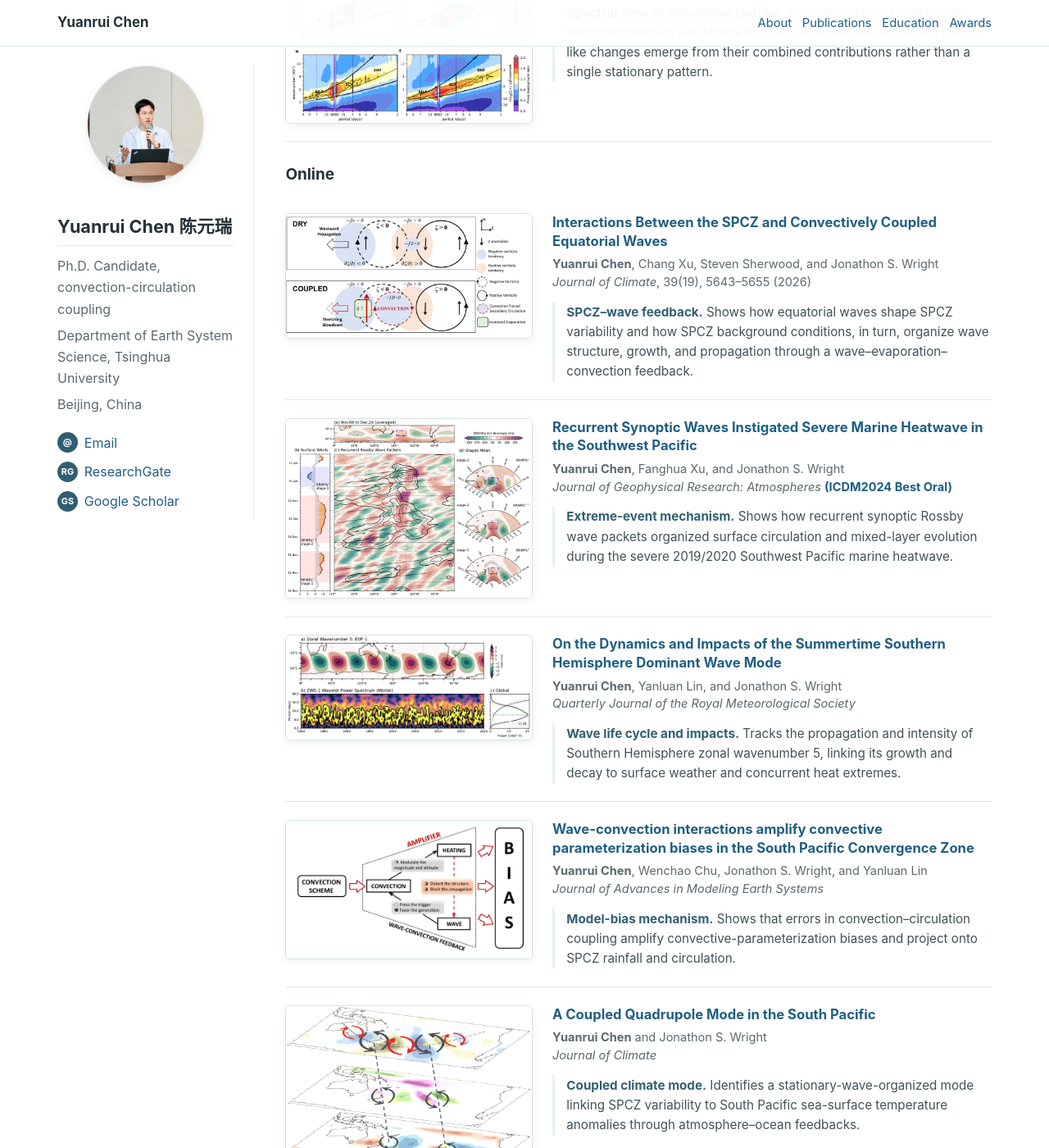
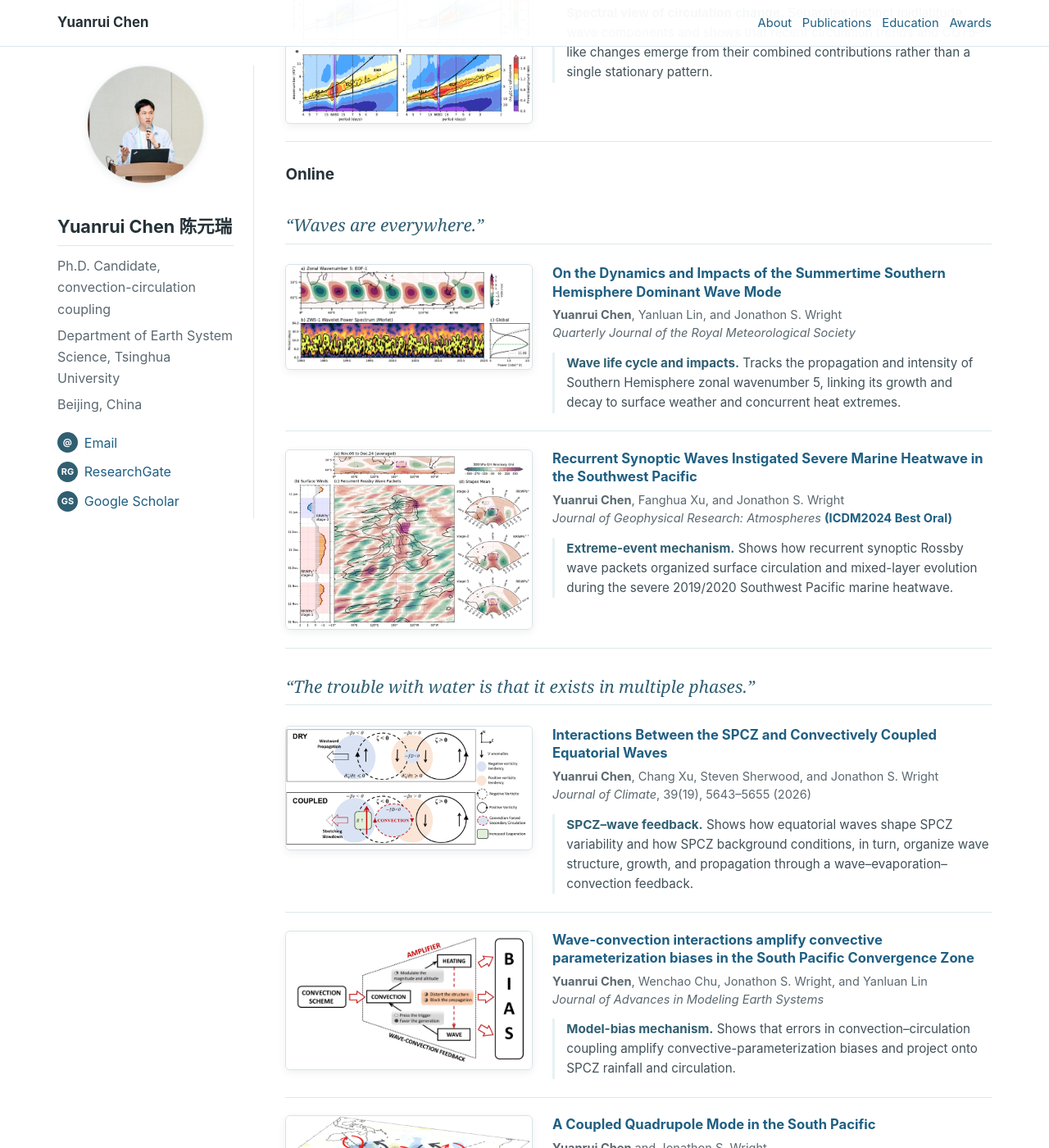
Before and after one commit to yuanruichen/yuanruichen.github.io, a Jekyll site: the page built from index.md, in a window 1280 px wide and 1400 px high, scrolled down 681 px. Shown: the whole window at 82% size. Built offline with Jekyll 4.4.1, drawn with Linux system fonts in a browser that asks for light colours; part of the change alters nothing that is shown; some of the changed text lies outside the part shown.

Commit message:
Refresh research focus and group online publications

```diff
--- a/index.md
+++ b/index.md
@@ -1,7 +1,7 @@
 ---
 layout: default
 title: "Yuanrui Chen | Atmospheric Science Ph.D. Candidate"
-description: "Yuanrui Chen, also known as Chen Yuanrui, is a Ph.D. candidate in Atmospheric Science at Tsinghua University studying multiscale convection-circulation interactions and their impacts on climate dynamics, model biases, extreme events, and predictability."
+description: "Yuanrui Chen, also known as Chen Yuanrui, is a Ph.D. candidate in Atmospheric Science at Tsinghua University studying large-scale atmospheric circulation and its interactions with moist processes, with applications to climate variability, extremes, model biases, and predictability."
 permalink: /
 image: /assets/images/intro-portrait.jpg
 ---
@@ -10,7 +10,7 @@ image: /assets/images/intro-portrait.jpg
 
 <div class="intro-panel" markdown="1">
 <div class="intro-copy" markdown="1">
-I am a Ph.D. candidate in Atmospheric Science at the [Department of Earth System Science](https://www.dess.tsinghua.edu.cn/), Tsinghua University, advised by [Jonathon S. Wright](https://jonathonwright.github.io/). My research seeks to understand **multiscale interactions between atmospheric circulation and convection**, and how these coupled processes shape climate variability, model biases, extreme events, and predictability. I have also open-sourced [**MetForge**](https://github.com/yuanruichen/MetForge), which aims to help atmospheric scientists **think more and code less**. Outside academia, I enjoy discovering good food, traveling, and spending quiet time reading or watching films.
+I am a Ph.D. candidate in Atmospheric Science at the [Department of Earth System Science](https://www.dess.tsinghua.edu.cn/), Tsinghua University, advised by [Jonathon S. Wright](https://jonathonwright.github.io/). My research focuses on **large-scale atmospheric circulation** and **its interactions with moist processes**, with applications to climate variability, extremes, model biases, and predictability. I have also open-sourced [**MetForge**](https://github.com/yuanruichen/MetForge), which aims to help atmospheric scientists **think more and code less**. Outside academia, I enjoy discovering good food, traveling, and spending quiet time reading or watching films.
 
 <!--
 I combine **observations, reanalysis data, and numerical models** with theory-guided diagnostics to investigate circulation–convection coupling across tropical and extratropical systems, including the South Pacific Convergence Zone, convectively coupled equatorial waves, and Rossby waves. I also use this physical understanding to diagnose and improve the representation of key processes in weather and climate models.
@@ -42,16 +42,18 @@ Submitted to *Climate Dynamics*
 
 ## Online
 
-<div class="paper-box paper-spcz" markdown="1">
-<div class="paper-box-image"><figure class="paper-thumb"><img src="/assets/images/publications/spcz-ccew.png" alt="Schematic of SPCZ and convectively coupled equatorial wave feedback"></figure></div>
+<h3 class="publication-theme"><em>“Waves are everywhere.”</em></h3>
+
+<div class="paper-box paper-shmode" markdown="1">
+<div class="paper-box-image"><figure class="paper-thumb"><img src="/assets/images/publications/zw5-mode.png" alt="Summertime Southern Hemisphere zonal wavenumber-5 mode"></figure></div>
 <div class="paper-box-text" markdown="1">
 
-### [Interactions Between the SPCZ and Convectively Coupled Equatorial Waves](https://doi.org/10.1175/JCLI-D-26-0062.1)
+### [On the Dynamics and Impacts of the Summertime Southern Hemisphere Dominant Wave Mode](https://doi.org/10.1002/qj.5069)
 
-**Yuanrui Chen**, Chang Xu, Steven Sherwood, and Jonathon S. Wright
-*Journal of Climate*, 39(19), 5643–5655 (2026)
+**Yuanrui Chen**, Yanluan Lin, and Jonathon S. Wright
+*Quarterly Journal of the Royal Meteorological Society*
 
-- **SPCZ–wave feedback.** Shows how equatorial waves shape SPCZ variability and how SPCZ background conditions, in turn, organize wave structure, growth, and propagation through a wave–evaporation–convection feedback.
+- **Wave life cycle and impacts.** Tracks the propagation and intensity of Southern Hemisphere zonal wavenumber 5, linking its growth and decay to surface weather and concurrent heat extremes.
 </div>
 </div>
 
@@ -68,16 +70,18 @@ Submitted to *Climate Dynamics*
 </div>
 </div>
 
-<div class="paper-box paper-shmode" markdown="1">
-<div class="paper-box-image"><figure class="paper-thumb"><img src="/assets/images/publications/zw5-mode.png" alt="Summertime Southern Hemisphere zonal wavenumber-5 mode"></figure></div>
+<h3 class="publication-theme"><em>“The trouble with water is that it exists in multiple phases.”</em></h3>
+
+<div class="paper-box paper-spcz" markdown="1">
+<div class="paper-box-image"><figure class="paper-thumb"><img src="/assets/images/publications/spcz-ccew.png" alt="Schematic of SPCZ and convectively coupled equatorial wave feedback"></figure></div>
 <div class="paper-box-text" markdown="1">
 
-### [On the Dynamics and Impacts of the Summertime Southern Hemisphere Dominant Wave Mode](https://doi.org/10.1002/qj.5069)
+### [Interactions Between the SPCZ and Convectively Coupled Equatorial Waves](https://doi.org/10.1175/JCLI-D-26-0062.1)
 
-**Yuanrui Chen**, Yanluan Lin, and Jonathon S. Wright
-*Quarterly Journal of the Royal Meteorological Society*
+**Yuanrui Chen**, Chang Xu, Steven Sherwood, and Jonathon S. Wright
+*Journal of Climate*, 39(19), 5643–5655 (2026)
 
-- **Wave life cycle and impacts.** Tracks the propagation and intensity of Southern Hemisphere zonal wavenumber 5, linking its growth and decay to surface weather and concurrent heat extremes.
+- **SPCZ–wave feedback.** Shows how equatorial waves shape SPCZ variability and how SPCZ background conditions, in turn, organize wave structure, growth, and propagation through a wave–evaporation–convection feedback.
 </div>
 </div>
 
```
